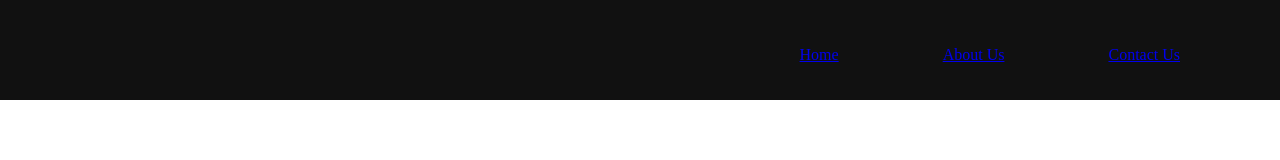
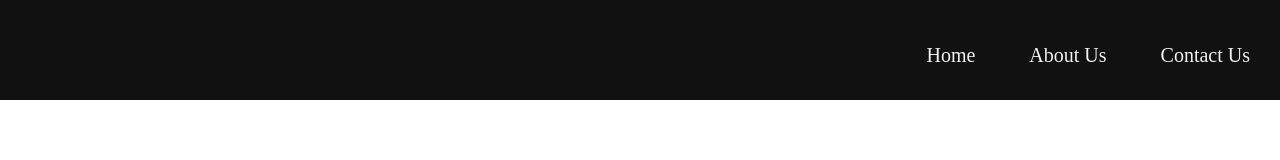
Before and after one commit to mashapakarabo9/BootCamp_Task1, a plain HTML site: page index.html in a window 1280 px wide. Shown: the top 160 px of the page. Drawn offline with Linux system fonts and the light colour scheme.

Commit message:
Update styles.css

```diff
--- a/styles.css
+++ b/styles.css
@@ -23,13 +23,20 @@
 }
 .nav-bar ul li
 {
-    text-decoration: none;
+
     display: inline;
-    text-shadow: 20%;
-    padding-right: 100px;
+    padding-right: 10px;
 
 
 }
+.nav-bar ul li a
+{
+    text-decoration: none;
+    font-size: 20px;
+    color: #f2f2f2;
+    padding: 20px;
+}
+
 ul li a:hover{
     color:red;
 
@@ -62,7 +69,7 @@ display: flex;
 
 }
 .bio-section p{
-    width:50%;
+    width:70%;
     padding-right: 300px;
 }
 
```
